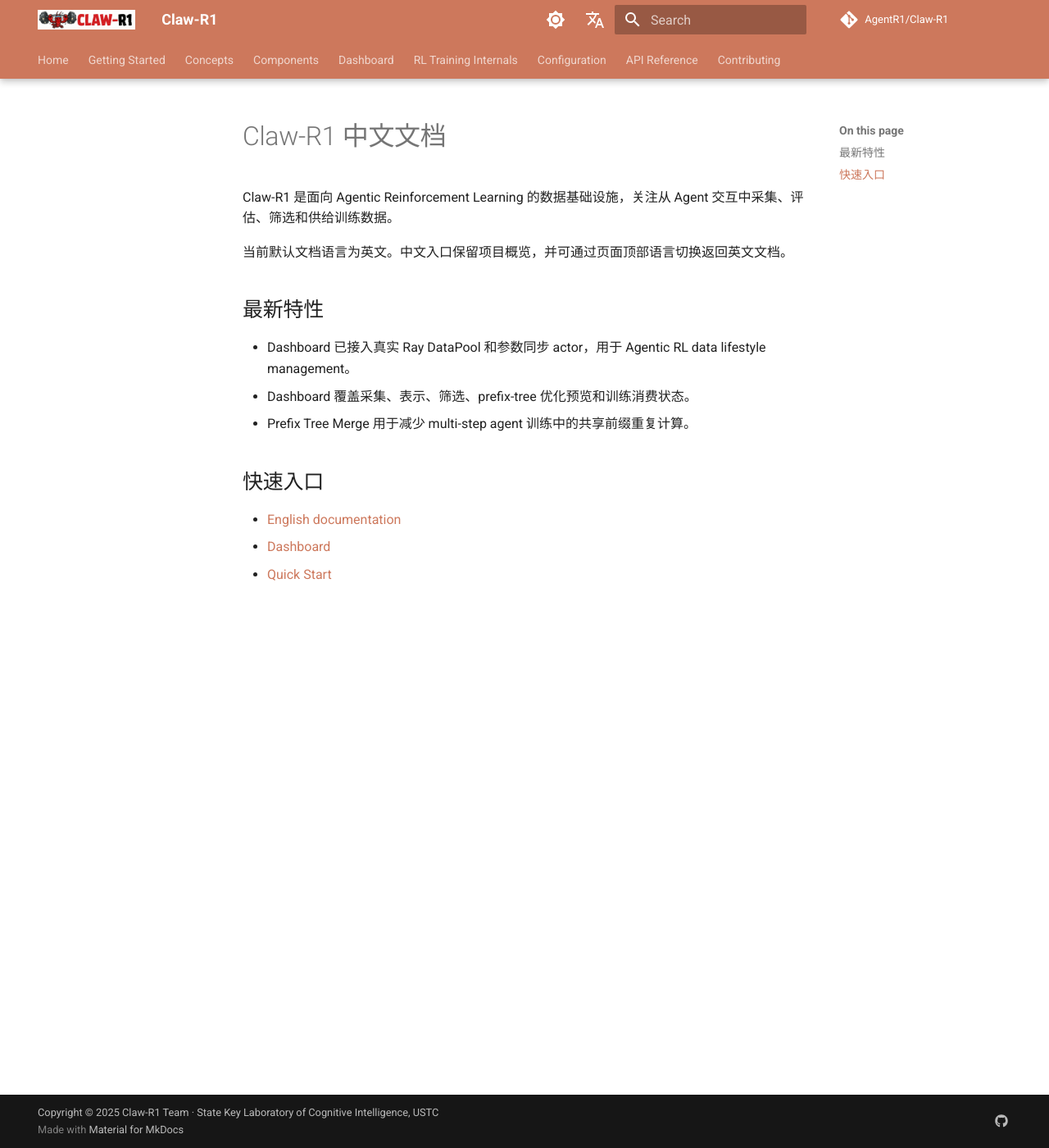
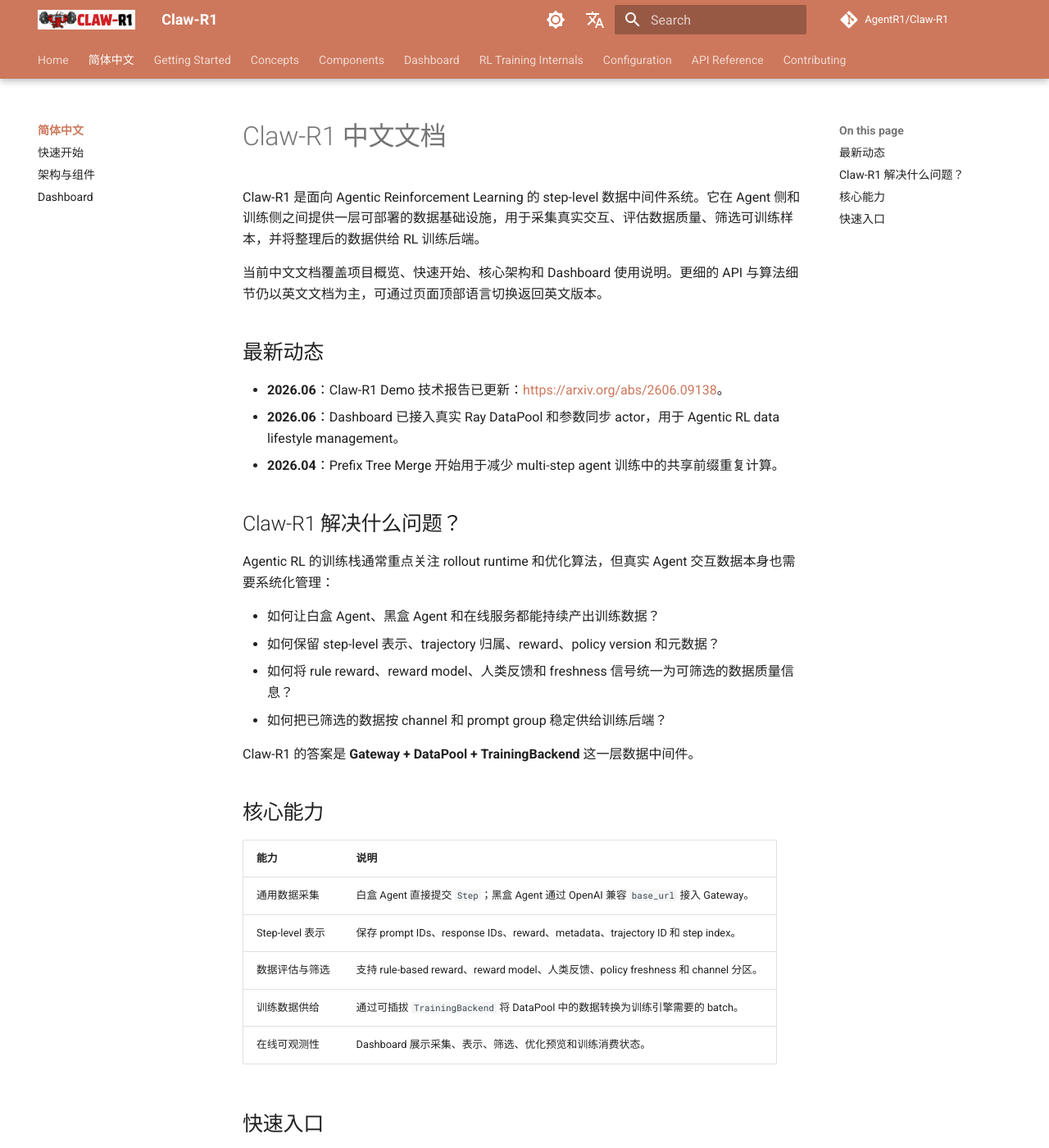
Before and after one commit to AgentR1/Claw-R1, an MkDocs documentation site: the page built from docs/zh/index.md, in a window 1280 px wide and 1400 px high. Shown: the whole window at 82% size. Built offline with MkDocs 1.6.1 and Material for MkDocs 9.7.7, drawn with Linux system fonts in a browser that asks for light colours; comment, search, counter and statistics services are not loaded; some of the changed text lies outside the part shown.

Commit message:
Update demo report news and Chinese docs (#16)

```diff
--- a/docs/zh/index.md
+++ b/docs/zh/index.md
@@ -1,17 +1,39 @@
 # Claw-R1 中文文档
 
-Claw-R1 是面向 Agentic Reinforcement Learning 的数据基础设施，关注从 Agent 交互中采集、评估、筛选和供给训练数据。
+Claw-R1 是面向 Agentic Reinforcement Learning 的 step-level 数据中间件系统。它在 Agent 侧和训练侧之间提供一层可部署的数据基础设施，用于采集真实交互、评估数据质量、筛选可训练样本，并将整理后的数据供给 RL 训练后端。
 
-当前默认文档语言为英文。中文入口保留项目概览，并可通过页面顶部语言切换返回英文文档。
+当前中文文档覆盖项目概览、快速开始、核心架构和 Dashboard 使用说明。更细的 API 与算法细节仍以英文文档为主，可通过页面顶部语言切换返回英文版本。
 
-## 最新特性
+## 最新动态
 
-- Dashboard 已接入真实 Ray DataPool 和参数同步 actor，用于 Agentic RL data lifestyle management。
-- Dashboard 覆盖采集、表示、筛选、prefix-tree 优化预览和训练消费状态。
-- Prefix Tree Merge 用于减少 multi-step agent 训练中的共享前缀重复计算。
+- **2026.06**：Claw-R1 Demo 技术报告已更新：[https://arxiv.org/abs/2606.09138](https://arxiv.org/abs/2606.09138)。
+- **2026.06**：Dashboard 已接入真实 Ray DataPool 和参数同步 actor，用于 Agentic RL data lifestyle management。
+- **2026.04**：Prefix Tree Merge 开始用于减少 multi-step agent 训练中的共享前缀重复计算。
+
+## Claw-R1 解决什么问题？
+
+Agentic RL 的训练栈通常重点关注 rollout runtime 和优化算法，但真实 Agent 交互数据本身也需要系统化管理：
+
+- 如何让白盒 Agent、黑盒 Agent 和在线服务都能持续产出训练数据？
+- 如何保留 step-level 表示、trajectory 归属、reward、policy version 和元数据？
+- 如何将 rule reward、reward model、人类反馈和 freshness 信号统一为可筛选的数据质量信息？
+- 如何把已筛选的数据按 channel 和 prompt group 稳定供给训练后端？
+
+Claw-R1 的答案是 **Gateway + DataPool + TrainingBackend** 这一层数据中间件。
+
+## 核心能力
+
+| 能力 | 说明 |
+|---|---|
+| 通用数据采集 | 白盒 Agent 直接提交 `Step`；黑盒 Agent 通过 OpenAI 兼容 `base_url` 接入 Gateway。 |
+| Step-level 表示 | 保存 prompt IDs、response IDs、reward、metadata、trajectory ID 和 step index。 |
+| 数据评估与筛选 | 支持 rule-based reward、reward model、人类反馈、policy freshness 和 channel 分区。 |
+| 训练数据供给 | 通过可插拔 `TrainingBackend` 将 DataPool 中的数据转换为训练引擎需要的 batch。 |
+| 在线可观测性 | Dashboard 展示采集、表示、筛选、优化预览和训练消费状态。 |
 
 ## 快速入口
 
-- [English documentation](../index.md)
-- [Dashboard](../dashboard.md)
-- [Quick Start](../getting-started/quickstart.md)
+- [快速开始](getting-started.md)
+- [架构与组件](components.md)
+- [Dashboard 使用说明](dashboard.md)
+- [英文文档](../index.md)
--- a/mkdocs.yml
+++ b/mkdocs.yml
@@ -47,7 +47,9 @@
 
 plugins:
   - search:
-      lang: en
+      lang:
+        - en
+        - zh
 
 extra_css:
   - stylesheets/extra.css
@@ -117,6 +119,11 @@
 
 nav:
   - Home: index.md
+  - 简体中文:
+    - zh/index.md
+    - 快速开始: zh/getting-started.md
+    - 架构与组件: zh/components.md
+    - Dashboard: zh/dashboard.md
   - Getting Started:
     - getting-started/index.md
     - Installation: getting-started/installation.md
```
Also changed, not shown: README.md (+10 -6 lines), docs/zh/components.md (added, +67 -0 lines), docs/zh/dashboard.md (added, +55 -0 lines), docs/zh/getting-started.md (added, +64 -0 lines).
